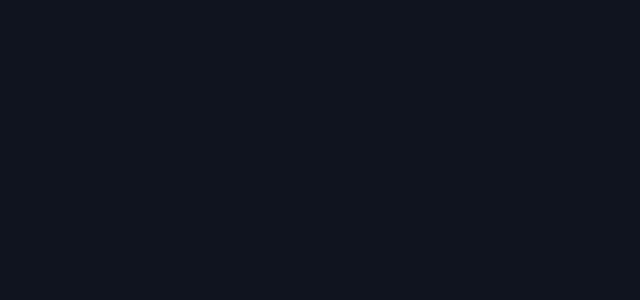
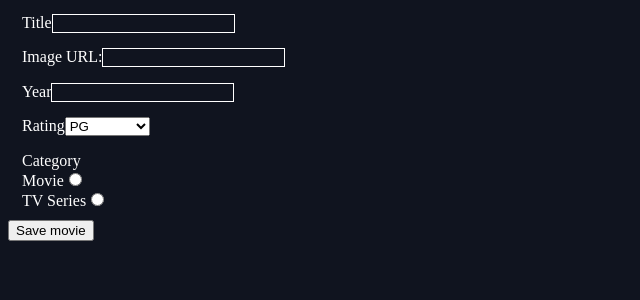
Before and after one commit to bogdanncalin/movies-app, a React (Vite) app: page /createMovie in a window 1280 px wide. Before the commit this address had no page. Shown: the top 300 px of the page, without its empty margins (0-640 px from the left). Built offline with nearby package versions, Linux system fonts and the light colour scheme.

Commit message:
Create the form for create movie functionality

```diff
--- a/src/App.jsx
+++ b/src/App.jsx
@@ -6,6 +6,7 @@ import MovieDetails from "./components/movie-details/MovieDetails";
 
 import { BrowserRouter, Routes, Route } from "react-router-dom";
 import { useState } from "react";
+import CreateMovie from "./components/create-movie/CreateMovie";
 
 export const MovieContext = React.createContext();
 
@@ -20,6 +21,7 @@ function App() {
         <Routes>
           <Route path="/" element={<Home />}></Route>
           <Route path="/movie/:idFromPath" element={<MovieDetails />}></Route>
+          <Route path="/createMovie" element={<CreateMovie />}></Route>
         </Routes>
       </BrowserRouter>
     </MovieContext.Provider>
--- /dev/null
+++ b/src/components/create-movie/CreateMovie.css
@@ -0,0 +1,12 @@
+label {
+  color: white;
+}
+
+fieldset{
+    border: none;
+}
+
+.form-input{
+    border: 1px solid white;
+    color: white;
+}
--- /dev/null
+++ b/src/components/create-movie/CreateMovie.jsx
@@ -0,0 +1,76 @@
+import "./CreateMovie.css";
+
+export default function CreateMovie() {
+    function saveMovie(){
+        console.log('save');
+    }
+
+  return (
+    <form onSubmit={saveMovie()}>
+      <fieldset>
+        <label htmlFor="title">Title</label>
+        <input
+          className="form-input"
+          id="title"
+          type="text"
+          required
+          minLength={3}
+        />
+      </fieldset>
+      <fieldset>
+        <label htmlFor="imageURL">Image URL:</label>
+        <input
+          className="form-input"
+          id="imageURL"
+          type="url"
+          required
+          minLength={3}
+        />
+      </fieldset>
+      <fieldset>
+        <label htmlFor="year">Year</label>
+        <input
+          className="form-input"
+          id="year"
+          type="number"
+          required
+          minLength={4}
+        />
+      </fieldset>
+      <fieldset>
+        <label htmlFor="rating">Rating</label>
+        <select id="rating" required>
+          <option disabled>Select one</option>
+          <option value="pg">PG</option>
+          <option value="18+">18+</option>
+          <option value="ap">AP</option>
+        </select>
+      </fieldset>
+      <fieldset>
+        <label>Category</label>
+        <div>
+          <label htmlFor="movie">Movie</label>
+          <input
+            className="form-input"
+            name="category"
+            type="radio"
+            value="movie"
+            required
+          />
+        </div>
+        <div>
+          <label htmlFor="series">TV Series</label>
+          <input
+            className="form-input"
+            name="category"
+            type="radio"
+            value="series"
+            required
+          />
+        </div>
+      </fieldset>
+
+      <button>Save movie</button>
+    </form>
+  );
+}
```
Lines whose indentation alone changed are shown as unchanged.
